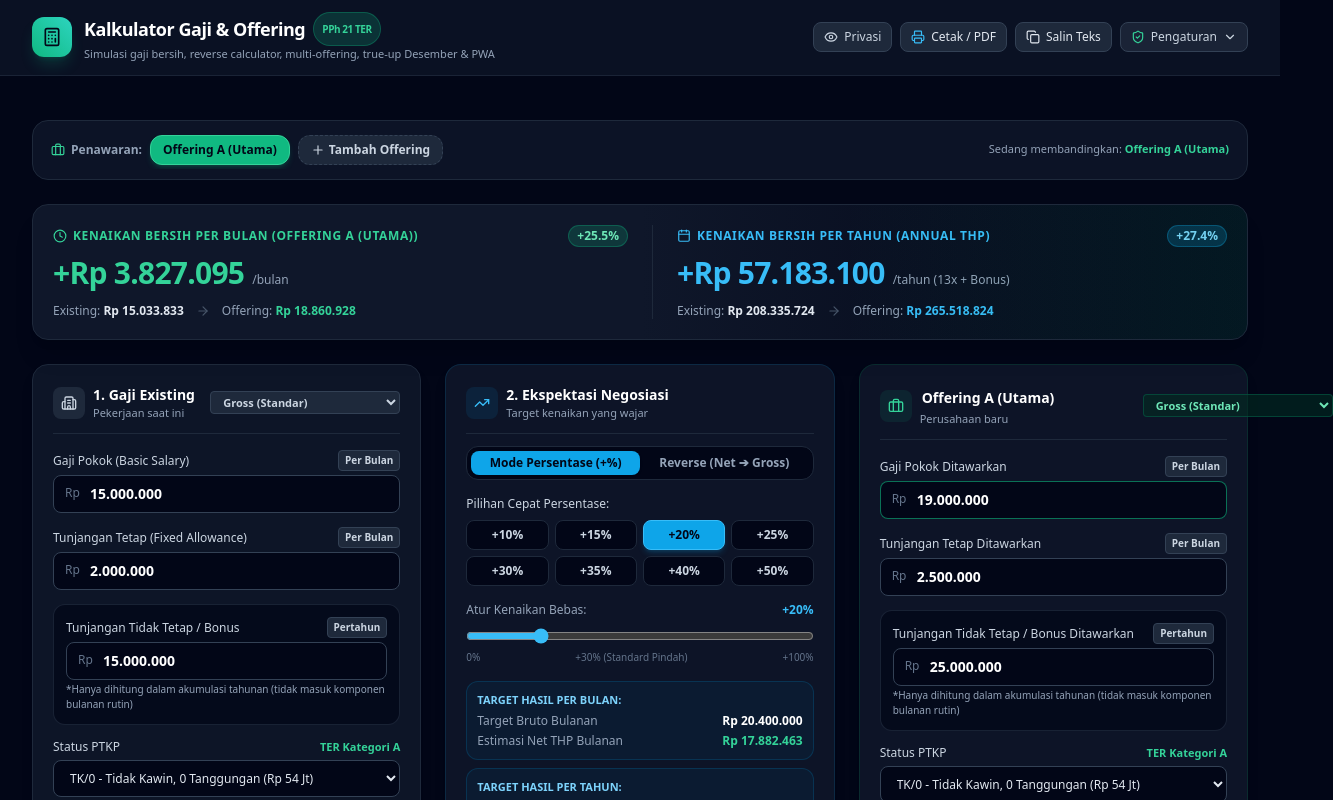
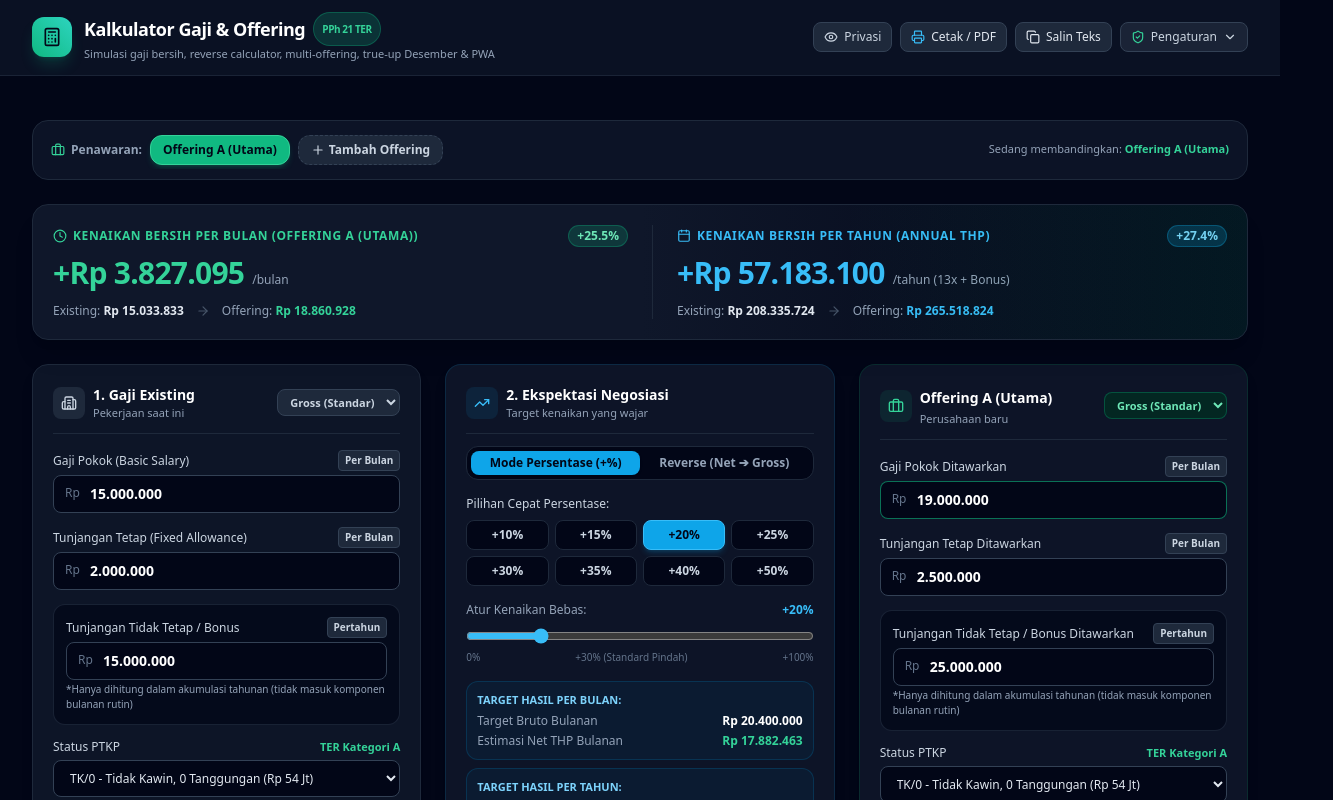
Before and after one commit to andoritonga/salary-calculator, a React (Vite) app: page / in a window 1280 px wide. Shown: the top 800 px of the page, 1333 px wide, since content can reach past the window. Built offline with nearby package versions, Linux system fonts and the light colour scheme.

Commit message:
fix: resolve header overflow for tax method select dropdown in offering card

```diff
--- a/src/App.jsx
+++ b/src/App.jsx
@@ -642,28 +642,28 @@ Dihitung berdasarkan PPh 21 TER PMK 168/PP 58 & BPJS Ketenagakerjaan & Kesehatan
         <section className="grid grid-cols-1 lg:grid-cols-3 gap-6 no-print">
 
           {/* Card 1: Existing Salary */}
-          <div className="bg-slate-900/90 rounded-2xl p-5 border border-slate-800 flex flex-col justify-between shadow-lg">
+          <div className="bg-slate-900/90 rounded-2xl p-5 border border-slate-800 flex flex-col justify-between shadow-lg overflow-hidden">
             <div>
-              <div className="flex items-center justify-between pb-3 border-b border-slate-800 mb-4">
-                <div className="flex items-center gap-2">
-                  <div className="p-2 rounded-lg bg-slate-800 text-slate-300">
+              <div className="flex items-center justify-between gap-2 pb-3 border-b border-slate-800 mb-4 min-w-0">
+                <div className="flex items-center gap-2 min-w-0 flex-1">
+                  <div className="p-2 rounded-lg bg-slate-800 text-slate-300 shrink-0">
                     <Building2 className="w-4 h-4" />
                   </div>
-                  <div>
-                    <h2 className="text-sm font-bold text-white">1. Gaji Existing</h2>
-                    <p className="text-[11px] text-slate-400">Pekerjaan saat ini</p>
+                  <div className="min-w-0 flex-1">
+                    <h2 className="text-sm font-bold text-white truncate">1. Gaji Existing</h2>
+                    <p className="text-[11px] text-slate-400 truncate">Pekerjaan saat ini</p>
                   </div>
                 </div>
-                <div className="flex items-center gap-1.5">
+                <div className="shrink-0">
                   <select
                     value={existingTaxMethod}
                     onChange={(e) => setExistingTaxMethod(e.target.value)}
-                    className="px-2 py-0.5 rounded text-[11px] font-semibold bg-slate-800 text-slate-300 border border-slate-700 focus:outline-none"
+                    className="px-2 py-1 rounded-lg text-[11px] font-semibold bg-slate-800 text-slate-300 border border-slate-700 focus:outline-none focus:ring-1 focus:ring-slate-600 max-w-[125px] cursor-pointer"
                     title="Pilih skema pemotongan pajak"
                   >
                     <option value="gross">Gross (Standar)</option>
-                    <option value="gross_up">Gross-Up (Tunjangan Pajak)</option>
-                    <option value="nett">Nett (Pajak Ditanggung)</option>
+                    <option value="gross_up">Gross-Up</option>
+                    <option value="nett">Nett</option>
                   </select>
                 </div>
               </div>
@@ -764,16 +764,16 @@ Dihitung berdasarkan PPh 21 TER PMK 168/PP 58 & BPJS Ketenagakerjaan & Kesehatan
           </div>
 
           {/* Card 2: Negotiation Target & Reverse Calculator */}
-          <div className="bg-slate-900/90 rounded-2xl p-5 border border-sky-900/40 flex flex-col justify-between shadow-lg relative">
+          <div className="bg-slate-900/90 rounded-2xl p-5 border border-sky-900/40 flex flex-col justify-between shadow-lg relative overflow-hidden">
             <div>
-              <div className="flex items-center justify-between pb-3 border-b border-slate-800 mb-3">
-                <div className="flex items-center gap-2">
-                  <div className="p-2 rounded-lg bg-sky-500/10 text-sky-400">
+              <div className="flex items-center justify-between gap-2 pb-3 border-b border-slate-800 mb-3 min-w-0">
+                <div className="flex items-center gap-2 min-w-0 flex-1">
+                  <div className="p-2 rounded-lg bg-sky-500/10 text-sky-400 shrink-0">
                     <TrendingUp className="w-4 h-4" />
                   </div>
-                  <div>
-                    <h2 className="text-sm font-bold text-white">2. Ekspektasi Negosiasi</h2>
-                    <p className="text-[11px] text-slate-400">Target kenaikan yang wajar</p>
+                  <div className="min-w-0 flex-1">
+                    <h2 className="text-sm font-bold text-white truncate">2. Ekspektasi Negosiasi</h2>
+                    <p className="text-[11px] text-slate-400 truncate">Target kenaikan yang wajar</p>
                   </div>
                 </div>
               </div>
@@ -926,35 +926,35 @@ Dihitung berdasarkan PPh 21 TER PMK 168/PP 58 & BPJS Ketenagakerjaan & Kesehatan
           </div>
 
           {/* Card 3: New Offering (Active Offering Editor) */}
-          <div className="bg-slate-900/90 rounded-2xl p-5 border border-emerald-900/40 flex flex-col justify-between shadow-lg">
+          <div className="bg-slate-900/90 rounded-2xl p-5 border border-emerald-900/40 flex flex-col justify-between shadow-lg overflow-hidden">
             <div>
-              <div className="flex items-center justify-between pb-3 border-b border-slate-800 mb-4">
-                <div className="flex items-center gap-2">
-                  <div className="p-2 rounded-lg bg-emerald-500/10 text-emerald-400">
+              <div className="flex items-center justify-between gap-2 pb-3 border-b border-slate-800 mb-4 min-w-0">
+                <div className="flex items-center gap-2 min-w-0 flex-1">
+                  <div className="p-2 rounded-lg bg-emerald-500/10 text-emerald-400 shrink-0">
                     <Briefcase className="w-4 h-4" />
                   </div>
-                  <div>
+                  <div className="min-w-0 flex-1">
                     {/* Rename Offering Input */}
                     <input
                       type="text"
                       value={activeOffering.name}
                       onChange={(e) => updateActiveOffering({ name: e.target.value })}
-                      className="bg-transparent text-sm font-bold text-white border-b border-transparent hover:border-slate-700 focus:border-emerald-500 focus:outline-none px-0.5 py-0.5"
+                      className="bg-transparent text-sm font-bold text-white border-b border-transparent hover:border-slate-700 focus:border-emerald-500 focus:outline-none w-full min-w-0 py-0.5 truncate"
                       title="Klik untuk mengubah nama penawaran"
                     />
-                    <p className="text-[11px] text-slate-400">Perusahaan baru</p>
+                    <p className="text-[11px] text-slate-400 truncate">Perusahaan baru</p>
                   </div>
                 </div>
-                <div className="flex items-center gap-1.5">
+                <div className="shrink-0">
                   <select
                     value={activeOffering.taxMethod}
                     onChange={(e) => updateActiveOffering({ taxMethod: e.target.value })}
-                    className="px-2 py-0.5 rounded text-[11px] font-semibold bg-emerald-950/60 text-emerald-300 border border-emerald-800/60 focus:outline-none"
+                    className="px-2 py-1 rounded-lg text-[11px] font-semibold bg-emerald-950/80 text-emerald-300 border border-emerald-800/80 focus:outline-none focus:ring-1 focus:ring-emerald-500 max-w-[125px] cursor-pointer"
                     title="Pilih skema pemotongan pajak di penawaran ini"
                   >
                     <option value="gross">Gross (Standar)</option>
-                    <option value="gross_up">Gross-Up (Tunjangan Pajak)</option>
-                    <option value="nett">Nett (Pajak Ditanggung)</option>
+                    <option value="gross_up">Gross-Up</option>
+                    <option value="nett">Nett</option>
                   </select>
                 </div>
               </div>
```
